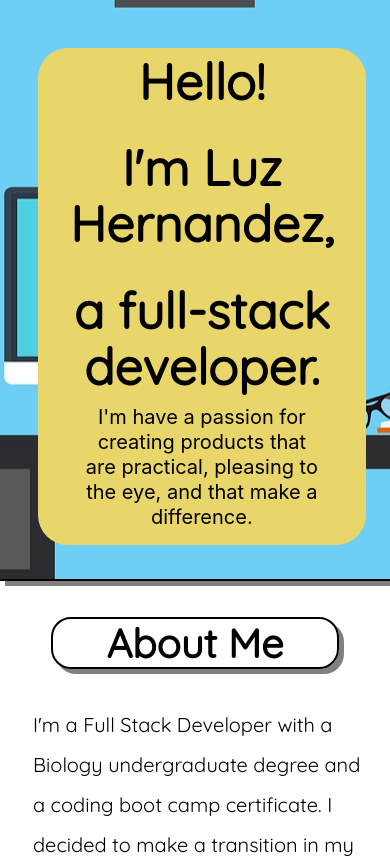
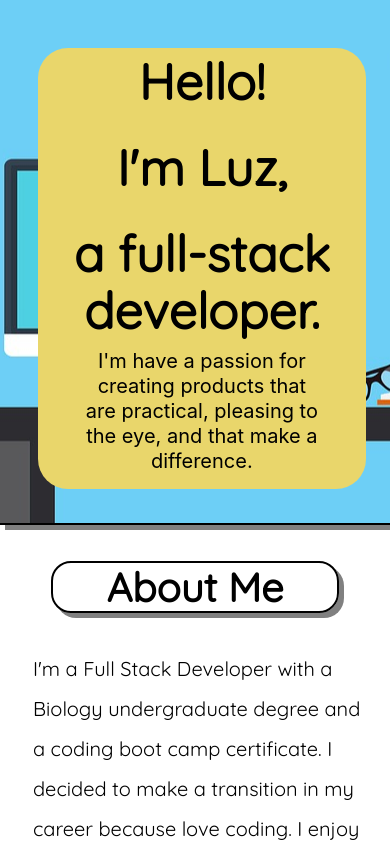
Before and after one commit to lhernandez5/PortfolioApp, a React (Create React App) app in the folder client/: page / in a window 390 px wide. Shown: the top 858 px of the page. Built offline with nearby package versions, Linux system fonts and the light colour scheme.

Commit message:
media query modification

```diff
--- a/client/src/components/Hero/Hero.js
+++ b/client/src/components/Hero/Hero.js
@@ -7,7 +7,7 @@ const Hero = () => (
     <div className="hero-body">
       <div className="hero container">
         <h1 className="title">Hello!</h1>
-        <h1 className="title"> I'm Luz Hernandez,</h1>
+        <h1 className="title"> I'm Luz,</h1>
         <h1 className="title">a full-stack developer.</h1>
         <h2 className="subtitle">
           I'm have a passion for creating products that are practical, pleasing
```
